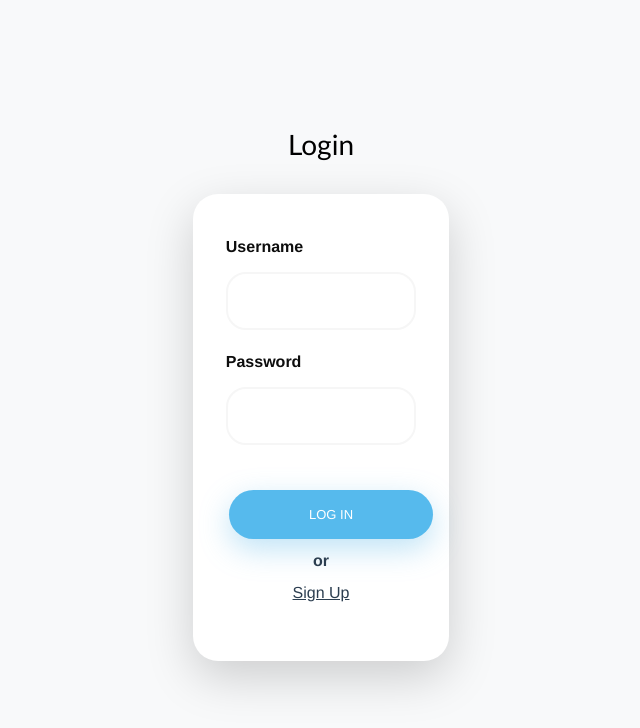
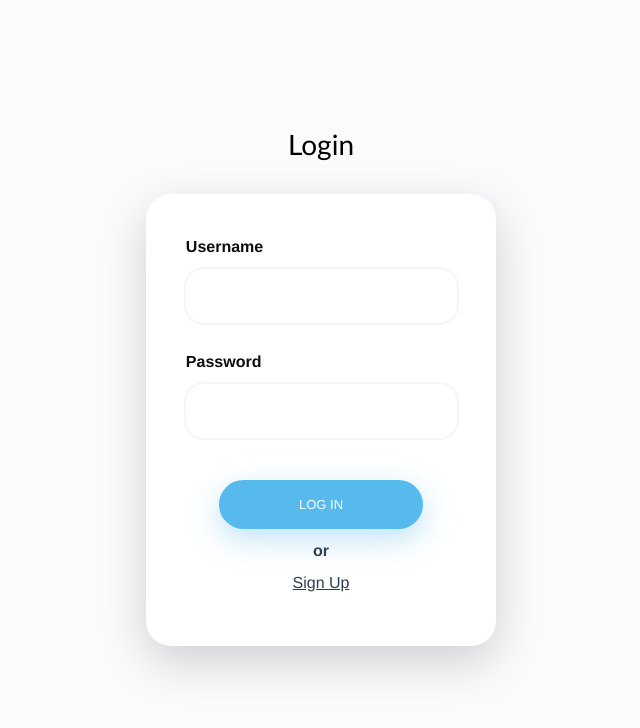
Before and after one commit to Atomator/percept, a Vue app: page /#/login in a window 1280 px wide. Shown: the top 728 px of the page, without its empty margins (319-959 px from the left). Built offline with nearby package versions, Linux system fonts and the light colour scheme.

Commit message:
fixed index and App.vue

```diff
--- a/public/index.html
+++ b/public/index.html
@@ -1,5 +1,5 @@
 <!DOCTYPE html>
-<html lang="en" style="background: #f8f9fa;">
+<html>
   <head>
     <meta charset="utf-8">
     <meta http-equiv="X-UA-Compatible" content="IE=edge">
--- a/src/App.vue
+++ b/src/App.vue
@@ -1,5 +1,5 @@
 <template>
-  <div id="app" style="background: #f8f9fa;">
+  <div id="app">
     <router-view id="router"/>
   </div>
 
--- a/src/pages/Login.vue
+++ b/src/pages/Login.vue
@@ -1,25 +1,21 @@
 
-<template width="100%" height="100%" >
- <div style="margin-left:40% ;margin-top:10%;width:20%; " align="center" >
+<template>
+ <div style="margin-top:10%; " align="center" >
    <h3>Login</h3><br/>
-  <div style="background:#ffffff;width:100%;border-radius:25px;" class="shadow-lg p-3 mb-5 bg-white ">
-    <label class="fadeIn second label1" style="margin-top:25px;font-weight:bold;" >Username</label>
-      <input type="text" id="login" class="fadeIn second" name="login">
-       <label class="fadeIn second label1" style="margin-top:15px;font-weight:bold;" >Password</label>
-      <input type="text" id="password" class="fadeIn third" name="login" >
-      <input type="submit" class="fadeIn fourth" value="Log In" style="border-radius:40px;margin-top:40px;"> <br/>
-       <label class="fadeIn second" style="font-weight:bold;" >or</label>
+  <div style="background:#ffffff;width:350px;border-radius:25px;" class="shadow-lg p-3 mb-5 bg-white ">
+    <label class="label1">Username</label>
+      <input type="text" id="login" name="login">
+       <label class="label1">Password</label>
+      <input type="text" id="password" name="login" >
+      <input type="submit" value="Log In"> <br/>
+       <label style="font-weight:bold;" >or</label>
        <br/>
-       <a type="submit" class="fadeIn fourth" value="Log In" style="border-radius:40px;text-decoration:underline;margin-bottom:40px;">Sign Up</a>
+       <a type="submit" value="Log In" style="display:inline-block;text-decoration:underline;margin-bottom:35px;">Sign Up</a>
   </div>
   </div>
 </template>
 
 <style>
-
-/* BASIC */
-
-
 
 body {
   font-family: "Poppins", sans-serif;
@@ -28,81 +24,12 @@ body {
 
 }
 
-a {
-  color: #92badd;
-  display:inline-block;
-  text-decoration: none;
-  font-weight: 400;
-}
 h3{
 color:#000000;
 font-weight:bolder;
 font-family:  Calibri, 'Trebuchet MS', sans-serif;
 margin-bottom: 35px;
 }
-h2 {
-  text-align: center;
-  font-size: 16px;
-  font-weight: 600;
-  text-transform: uppercase;
-  display:inline-block;
-  margin: 40px 8px 10px 8px;
-  color: #cccccc;
-}
-
-
-
-/* STRUCTURE */
-
-.wrapper {
-  display: flex;
-  align-items: center;
-  flex-direction: column;
-  justify-content: center;
-  width: 100%;
-  min-height: 100%;
-  padding: 50%;
-}
-
-#formContent {
-  -webkit-border-radius: 10px 10px 10px 10px;
-  border-radius: 10px 10px 10px 10px;
-  background: #fff;
-  padding: 30px;
-  width: 90%;
-  max-width: 100%;
-  position: relative;
-  padding: 0px;
-  -webkit-box-shadow: 0 30px 60px 0 rgba(0,0,0,0.3);
-  box-shadow: 0 30px 60px 0 rgba(0,0,0,0.3);
-  text-align: center;
-}
-
-#formFooter {
-  background-color: #f6f6f6;
-  border-top: 1px solid #dce8f1;
-  padding: 25px;
-  text-align: center;
-  -webkit-border-radius: 0 0 10px 10px;
-  border-radius: 0 0 10px 10px;
-}
-
-
-
-/* TABS */
-
-h2.inactive {
-  color: #cccccc;
-}
-
-h2.active {
-  color: #0d0d0d;
-  border-bottom: 2px solid #5fbae9;
-}
-
-
-
-/* FORM TYPOGRAPHY*/
 
 input[type=button], input[type=submit], input[type=reset]  {
   background-color: #56baed;
@@ -123,6 +50,8 @@ input[type=button], input[type=submit], input[type=reset]  {
   -moz-transition: all 0.3s ease-in-out;
   -ms-transition: all 0.3s ease-in-out;
   -o-transition: all 0.3s ease-in-out;
+  border-radius:40px;
+  margin-top:40px;
   transition: all 0.3s ease-in-out;
 }
 
@@ -141,15 +70,12 @@ input[type=button]:active, input[type=submit]:active, input[type=reset]:active
 input[type=text] {
   border-radius:20px;
   background-color: #ffffff;
-  border: none;
   color: #0d0d0d;
   padding: 15px 32px;
   text-align: center;
   text-decoration: none;
   display: inline-block;
   font-size: 16px;
-  margin: 5px;
-  width: 85%;
   border: 2px solid #f6f6f6;
   -webkit-transition: all 0.5s ease-in-out;
   -moz-transition: all 0.5s ease-in-out;
@@ -159,6 +85,26 @@ input[type=text] {
 
 
 }
+
+input[type=text]:focus {
+  border-radius:20px;
+  background-color: #ffffff;
+  color: #0d0d0d;
+  padding: 15px 32px;
+  text-align: center;
+  text-decoration: none;
+  display: inline-block;
+  font-size: 16px;
+  border: 2px solid #f6f6f6;
+  -webkit-transition: all 0.5s ease-in-out;
+  -moz-transition: all 0.5s ease-in-out;
+  -ms-transition: all 0.5s ease-in-out;
+  -o-transition: all 0.5s ease-in-out;
+  transition: all 0.5s ease-in-out;
+}
+
+
+
 
 .label1{
   background-color: #ffffff;
@@ -172,119 +118,14 @@ input[type=text] {
   -ms-transition: all 0.5s ease-in-out;
   -o-transition: all 0.5s ease-in-out;
   transition: all 0.5s ease-in-out;
-
+  margin-top:15px;
+  font-weight:bold;
+  margin-top:25px;
+  font-weight:bold;
 }
 
-input[type=text]:focus {
-  background-color: #fff;
-  border-bottom: 2px solid #5fbae9;
-}
 
-input[type=text]:placeholder {
-  color: #cccccc;
-}
 
-/* ANIMATIONS */
-
-/* Simple CSS3 Fade-in-down Animation */
-.fadeInDown {
-  -webkit-animation-name: fadeInDown;
-  animation-name: fadeInDown;
-  -webkit-animation-duration: 1s;
-  animation-duration: 1s;
-  -webkit-animation-fill-mode: both;
-  animation-fill-mode: both;
-}
-
-@-webkit-keyframes fadeInDown {
-  0% {
-    opacity: 0;
-    -webkit-transform: translate3d(0, -100%, 0);
-    transform: translate3d(0, -100%, 0);
-  }
-  100% {
-    opacity: 1;
-    -webkit-transform: none;
-    transform: none;
-  }
-}
-
-@keyframes fadeInDown {
-  0% {
-    opacity: 0;
-    -webkit-transform: translate3d(0, -100%, 0);
-    transform: translate3d(0, -100%, 0);
-  }
-  100% {
-    opacity: 1;
-    -webkit-transform: none;
-    transform: none;
-  }
-}
-
-/* Simple CSS3 Fade-in Animation */
-@-webkit-keyframes fadeIn { from { opacity:0; } to { opacity:1; } }
-@-moz-keyframes fadeIn { from { opacity:0; } to { opacity:1; } }
-@keyframes fadeIn { from { opacity:0; } to { opacity:1; } }
-
-.fadeIn {
-  opacity:0;
-  -webkit-animation:fadeIn ease-in 1;
-  -moz-animation:fadeIn ease-in 1;
-  animation:fadeIn ease-in 1;
-
-  -webkit-animation-fill-mode:forwards;
-  -moz-animation-fill-mode:forwards;
-  animation-fill-mode:forwards;
-
-  -webkit-animation-duration:1s;
-  -moz-animation-duration:1s;
-  animation-duration:1s;
-}
-
-.fadeIn.first {
-  -webkit-animation-delay: 0.4s;
-  -moz-animation-delay: 0.4s;
-  animation-delay: 0.4s;
-}
-
-.fadeIn.second {
-  -webkit-animation-delay: 0.6s;
-  -moz-animation-delay: 0.6s;
-  animation-delay: 0.6s;
-}
-
-.fadeIn.third {
-  -webkit-animation-delay: 0.8s;
-  -moz-animation-delay: 0.8s;
-  animation-delay: 0.8s;
-}
-
-.fadeIn.fourth {
-  -webkit-animation-delay: 1s;
-  -moz-animation-delay: 1s;
-  animation-delay: 1s;
-}
-
-/* Simple CSS3 Fade-in Animation */
-.underlineHover:after {
-  display: block;
-  left: 0;
-  bottom: -10px;
-  width: 0;
-  height: 2px;
-  background-color: #56baed;
-  content: "";
-  transition: width 0.2s;
-}
-
-.underlineHover:hover {
-  color: #0d0d0d;
-}
-
-.underlineHover:hover:after{
-  width: 100%;
-}
 </style>
 
 
@@ -296,7 +137,3 @@ export default {
   }
 }
 </script>
-
-<!-- Add "scoped" attribute to limit CSS to this component only -->
-<style scoped>
-</style>
```
